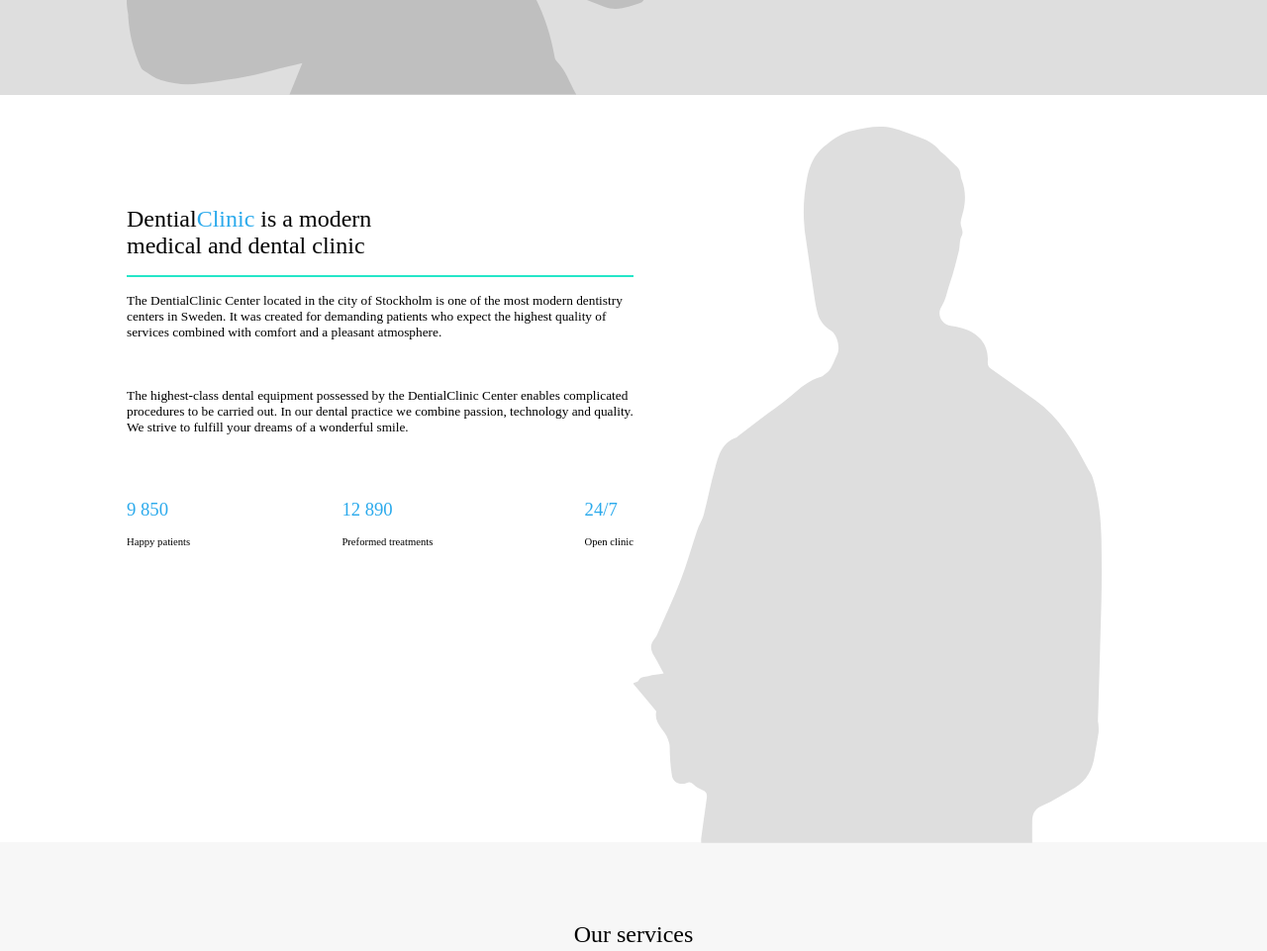
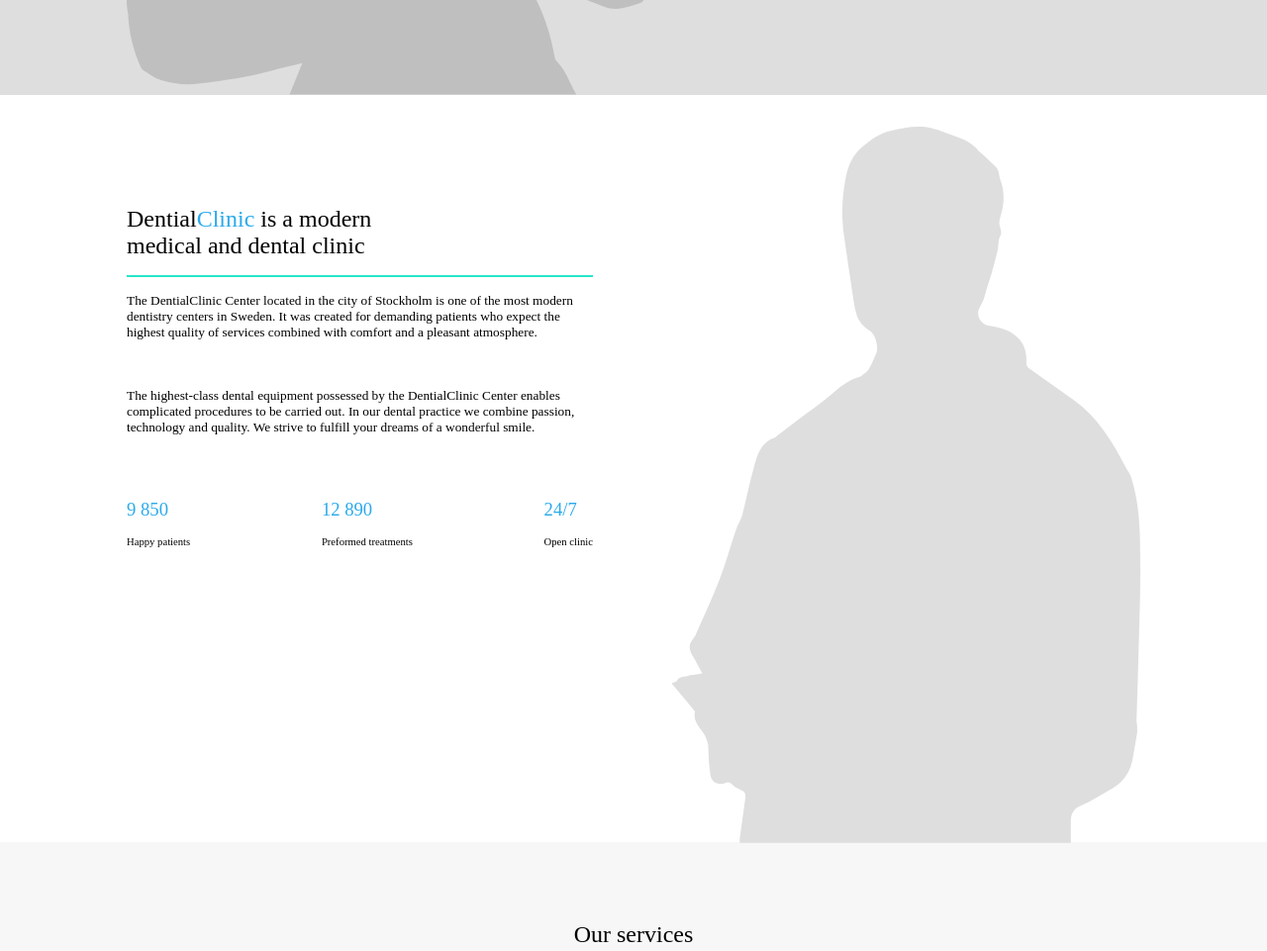
Before and after one commit to LinaMelkersson/html-css, a plain HTML site: page DentialClinic/index.html in a window 1280 px wide. Shown: the part 763-1724 px from the top of the page at 99% size. Drawn offline with Linux system fonts and the light colour scheme.

Commit message:
sista fixen KLAR NU

```diff
--- a/DentialClinic/css/style.css
+++ b/DentialClinic/css/style.css
@@ -449,6 +449,7 @@ p {
         flex: 1;
         text-align: left;
         padding-top: 5rem;
+        padding-right: 5rem;
     }
 
     #infostycke-text hr {
```
